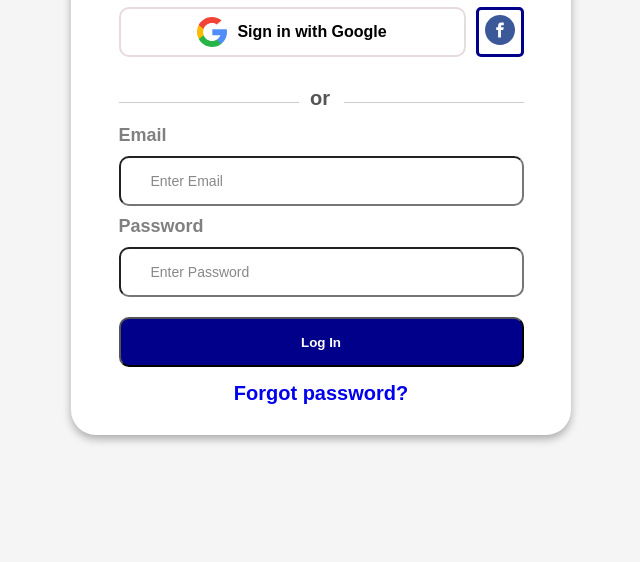
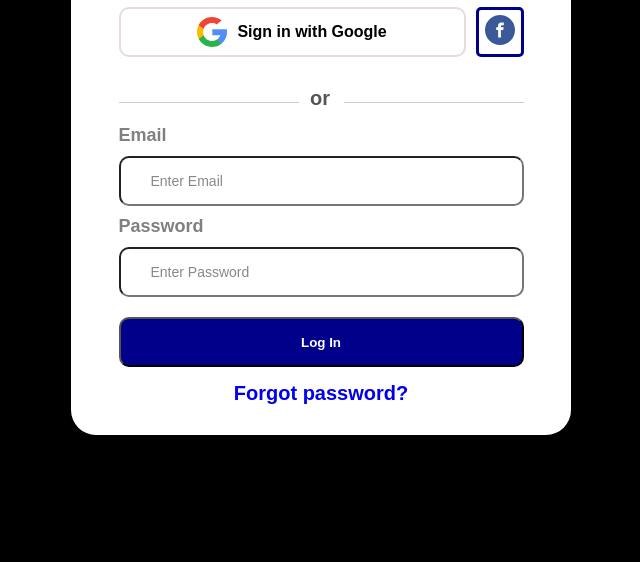
Before and after one commit to Jennyx-1984/donde_esta_mi_css, a plain HTML site: page index.html in a window 1280 px wide. Shown: the part 238-800 px from the top of the page, without its empty margins (319-959 px from the left). Drawn offline with Linux system fonts and the light colour scheme.

Commit message:
cambio de fondo

```diff
--- a/styles.css
+++ b/styles.css
@@ -6,7 +6,8 @@
 
 body {
     font-family: Arial, sans-serif;
-    background-color: #f5f5f5;
+    /*background-color: #f5f5f5;*/
+    background-color: black;
     display: flex;
     justify-content: center;
     align-items: center;
```
